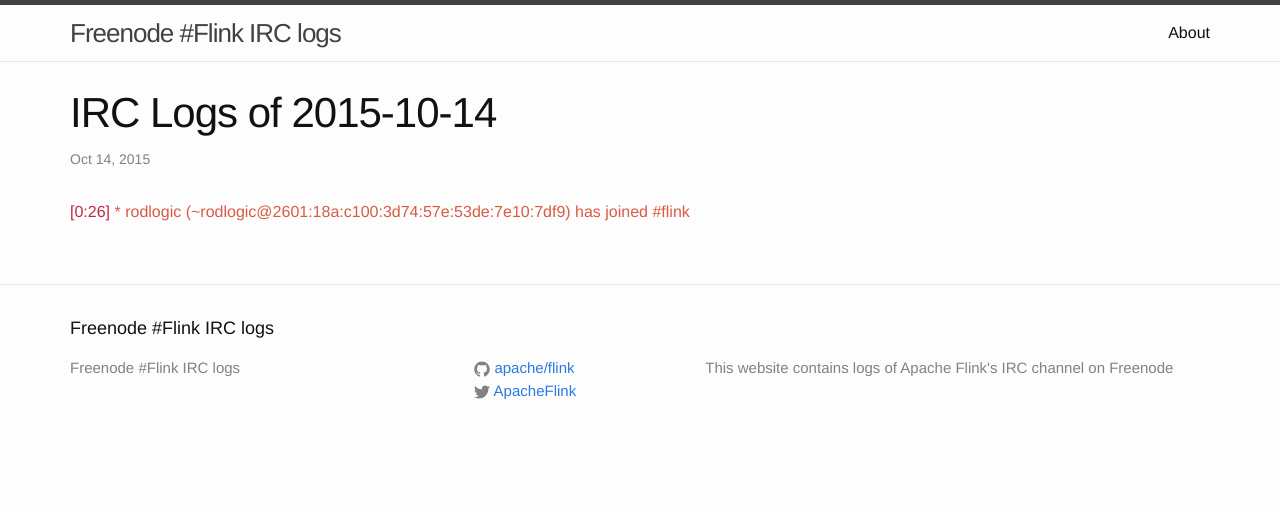
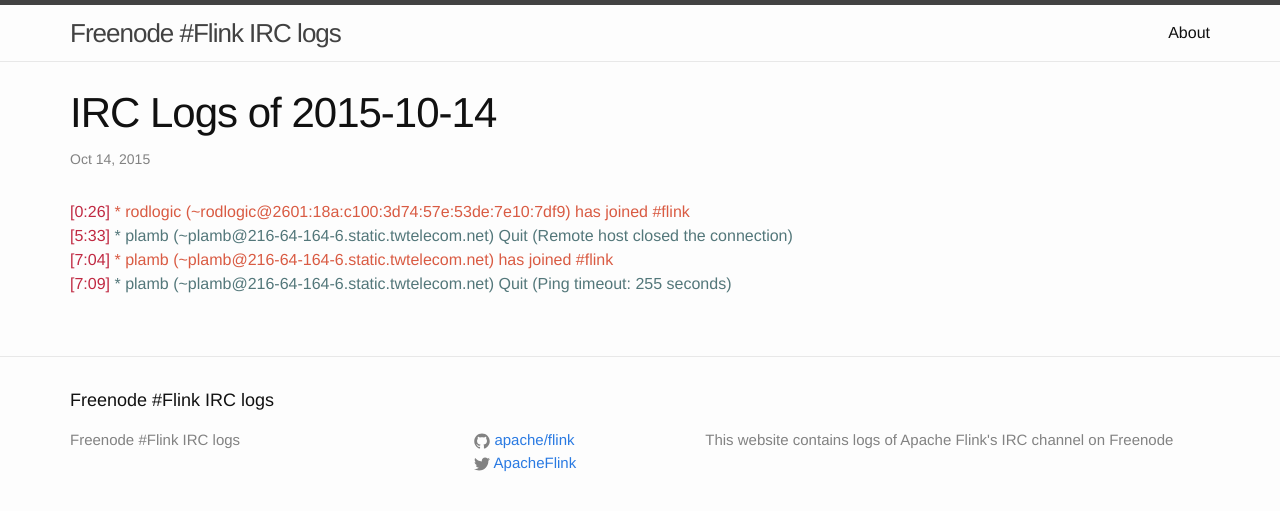
Before and after one commit to flink-irc-logs/flink-irc-logs.github.io, a Jekyll site: the page built from _posts/2015-10-14-logs.markdown, in a window 1280 px wide. Shown: the top 511 px of the page. Built offline with Jekyll 4.4.1, drawn with Linux system fonts in a browser that asks for light colours.

Commit message:
Update of the logs on Wed Oct 14 07:26:17 CEST 2015

```diff
--- a/_posts/2015-10-14-logs.markdown
+++ b/_posts/2015-10-14-logs.markdown
@@ -5,3 +5,6 @@
 categories: irc logs
 ---
 <span class="irc-date">[0:26]</span> <span class="irc-green">* rodlogic (~rodlogic@2601:18a:c100:3d74:57e:53de:7e10:7df9) has joined #flink</span><br />
+<span class="irc-date">[5:33]</span> <span class="irc-navy">* plamb (~plamb@216-64-164-6.static.twtelecom.net) Quit (Remote host closed the connection)</span><br />
+<span class="irc-date">[7:04]</span> <span class="irc-green">* plamb (~plamb@216-64-164-6.static.twtelecom.net) has joined #flink</span><br />
+<span class="irc-date">[7:09]</span> <span class="irc-navy">* plamb (~plamb@216-64-164-6.static.twtelecom.net) Quit (Ping timeout: 255 seconds)</span><br />
```
